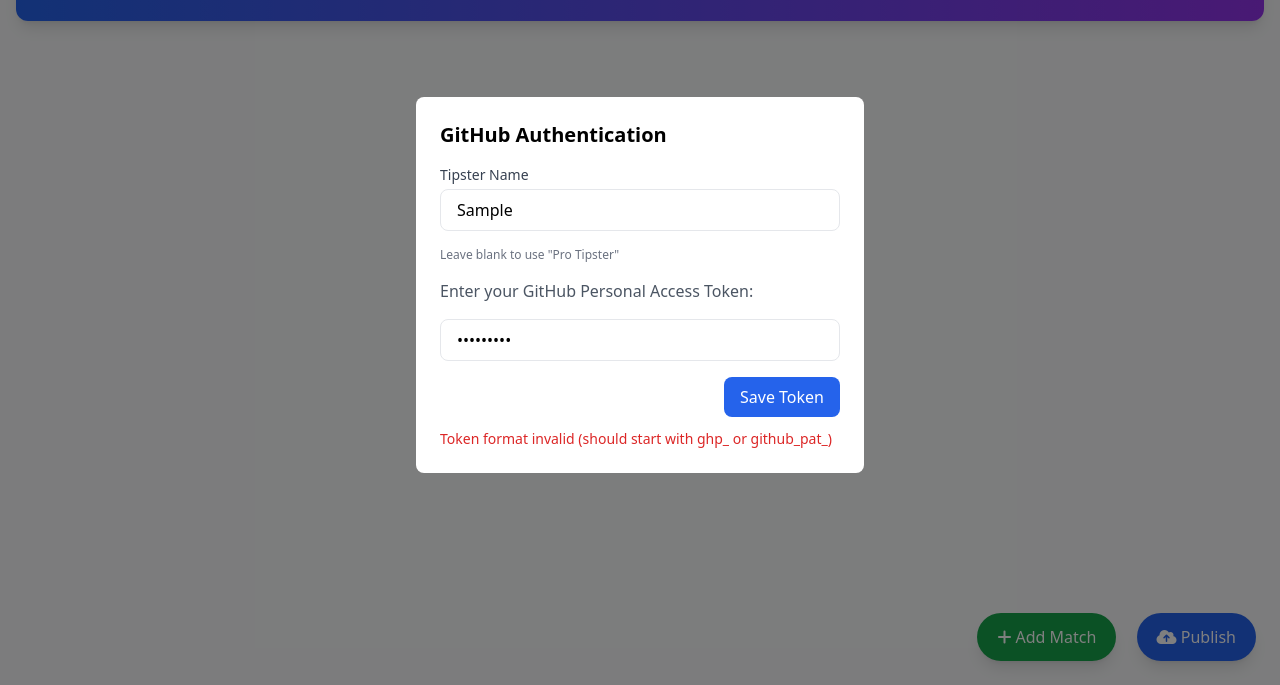
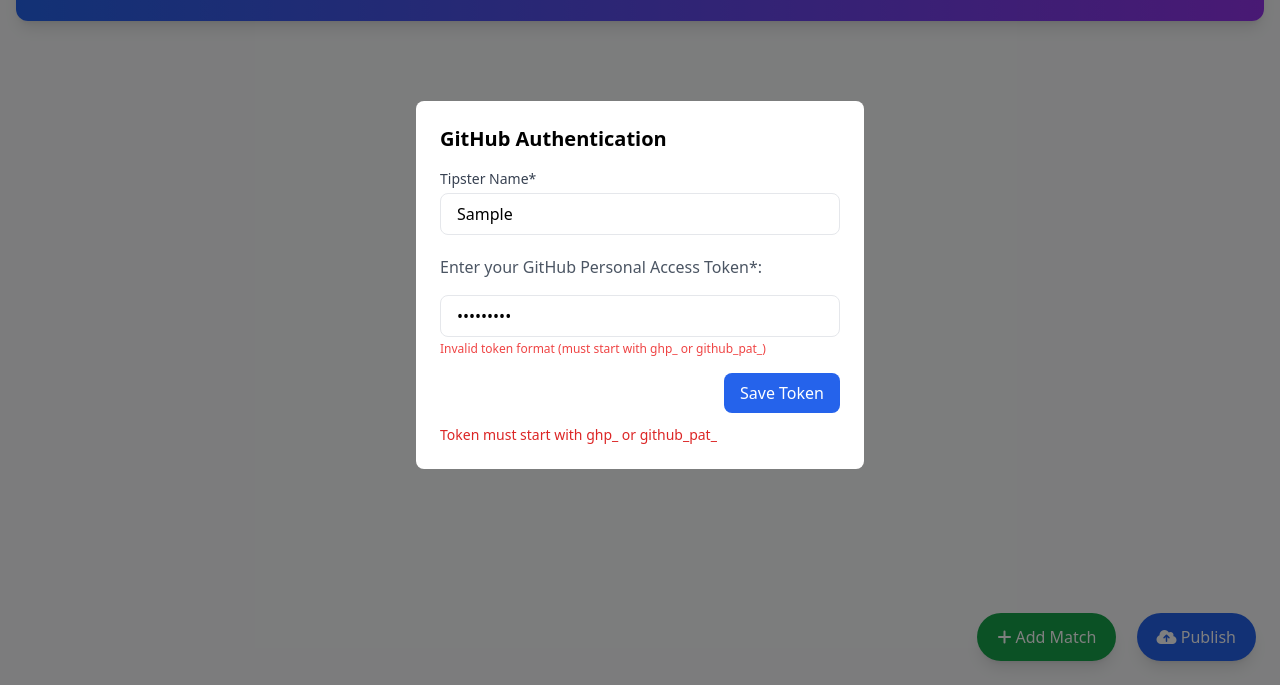
Before and after one commit to DKTJONATHAN/Admin.wekatips, a plain HTML site: page index.html in a window 1280 px wide. Both pictures are taken after typing "Sample", "Sample123" into the empty fields and a click on the button "Save Token". Shown: the part 115-800 px from the top of the page. Drawn offline with nearby package versions, Linux system fonts and the light colour scheme.

Commit message:
Update index.html

```diff
--- a/index.html
+++ b/index.html
@@ -9,26 +9,26 @@
     <!-- Font Awesome -->
     <link rel="stylesheet" href="https://cdnjs.cloudflare.com/ajax/libs/font-awesome/6.4.0/css/all.min.css">
     <style>
-        /* Custom styles */
         .match-enter { animation: fadeIn 0.3s ease-out; }
         @keyframes fadeIn { from { opacity: 0; transform: translateY(-10px); } }
     </style>
 </head>
 <body class="bg-gray-50">
-    <!-- Token Modal -->
+    <!-- Token Modal (Now forces name input) -->
     <div id="tokenModal" class="fixed inset-0 bg-black bg-opacity-50 flex items-center justify-center z-50 hidden">
         <div class="bg-white rounded-lg p-6 w-full max-w-md">
             <h2 class="text-xl font-bold mb-4">GitHub Authentication</h2>
             <div class="mb-4">
-                <label class="block text-sm font-medium text-gray-700 mb-1">Tipster Name</label>
-                <input type="text" id="tipsterName" placeholder="Enter your tipster name"
-                       class="w-full px-4 py-2 border rounded-lg mb-4">
-                <p class="text-xs text-gray-500">Leave blank to use "Pro Tipster"</p>
+                <label class="block text-sm font-medium text-gray-700 mb-1">Tipster Name*</label>
+                <input type="text" id="tipsterName" placeholder="Enter your unique tipster name"
+                       class="w-full px-4 py-2 border rounded-lg mb-1" required>
+                <p id="nameError" class="text-red-500 text-xs hidden">Please enter a name!</p>
             </div>
-            <p class="text-gray-600 mb-4">Enter your GitHub Personal Access Token:</p>
+            <p class="text-gray-600 mb-4">Enter your GitHub Personal Access Token*:</p>
             <input type="password" id="githubToken" placeholder="ghp_yourTokenHere"
-                   class="w-full px-4 py-2 border rounded-lg mb-4">
-            <div class="flex justify-end gap-2">
+                   class="w-full px-4 py-2 border rounded-lg mb-1" required>
+            <p id="tokenError" class="text-red-500 text-xs hidden">Invalid token format (must start with ghp_ or github_pat_)</p>
+            <div class="flex justify-end gap-2 mt-4">
                 <button onclick="saveToken()"
                         class="px-4 py-2 bg-blue-600 text-white rounded-lg hover:bg-blue-700 transition">
                     Save Token
@@ -147,22 +147,40 @@
             githubToken = tokenInput.value.trim();
 
             const nameInput = document.getElementById('tipsterName');
-            tipsterName = nameInput.value.trim() || 'Pro Tipster';
+            tipsterName = nameInput.value.trim();
 
+            const nameError = document.getElementById('nameError');
+            const tokenError = document.getElementById('tokenError');
+
+            // Validate name (REQUIRED)
+            if (!tipsterName) {
+                nameError.classList.remove('hidden');
+                showTokenStatus('Please enter a tipster name', 'red');
+                return;
+            } else {
+                nameError.classList.add('hidden');
+            }
+
+            // Validate token (REQUIRED)
             if (!githubToken) {
-                showTokenStatus('Please enter a valid token', 'red');
+                showTokenStatus('Please enter a GitHub token', 'red');
                 return;
             }
 
             if (!githubToken.startsWith('ghp_') && !githubToken.startsWith('github_pat_')) {
-                showTokenStatus('Token format invalid (should start with ghp_ or github_pat_)', 'red');
+                tokenError.classList.remove('hidden');
+                showTokenStatus('Token must start with ghp_ or github_pat_', 'red');
                 return;
+            } else {
+                tokenError.classList.add('hidden');
             }
 
+            // Save to localStorage
             localStorage.setItem('githubToken', githubToken);
             localStorage.setItem('tipsterName', tipsterName);
-            showTokenStatus('Token and name saved successfully!', 'green');
+            showTokenStatus('Authentication successful! Loading tips...', 'green');
 
+            // Close modal and load data
             setTimeout(() => {
                 document.getElementById('tokenModal').classList.add('hidden');
                 document.getElementById('tokenStatusBar').classList.remove('hidden');
@@ -350,7 +368,7 @@
                 tipster: tipsterName,
                 createdAt: new Date().toISOString()
             };
-            matchData.unshift(newMatch); // Add to beginning instead of end
+            matchData.unshift(newMatch);
             generateMatchForms();
             scrollToTop();
         }
```
